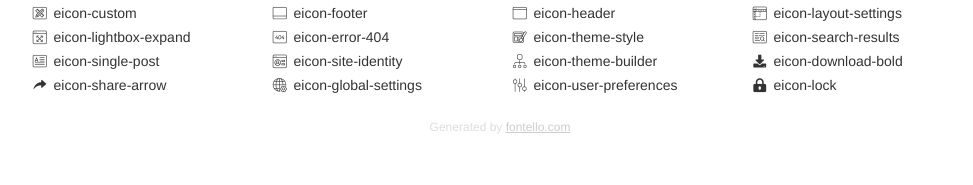
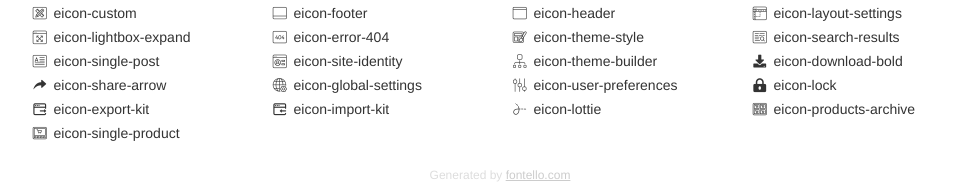
Before and after one commit to elementor/elementor-icons, a website: page index.html in a window 1280 px wide. Shown: the part 2201-2386 px from the top of the page, without its empty margins (140-1113 px from the left). Before the commit the page ends 2338 px from the top, so only its background shows below. Drawn offline with Linux system fonts and the light colour scheme.

Commit message:
Added 5 new icons: export-kit, import-kit, lottie, products-archive and single-product

```diff
--- a/index.html
+++ b/index.html
@@ -851,6 +851,15 @@
 		<div class="the-icons span3" title="Code: 0xe96e"><i class="demo-icon eicon-user-preferences">&#xe96e;</i> <span class="i-name">eicon-user-preferences</span><span class="i-code">0xe96e</span></div>
 		<div class="the-icons span3" title="Code: 0xe96f"><i class="demo-icon eicon-lock">&#xe96f;</i> <span class="i-name">eicon-lock</span><span class="i-code">0xe96f</span></div>
     </div>
+	<div class="row">
+		<div class="the-icons span3" title="Code: 0xe970"><i class="demo-icon eicon-export-kit">&#xe970;</i> <span class="i-name">eicon-export-kit</span><span class="i-code">0xe970</span></div>
+		<div class="the-icons span3" title="Code: 0xe971"><i class="demo-icon eicon-import-kit">&#xe971;</i> <span class="i-name">eicon-import-kit</span><span class="i-code">0xe971</span></div>
+		<div class="the-icons span3" title="Code: 0xe972"><i class="demo-icon eicon-lottie">&#xe972;</i> <span class="i-name">eicon-lottie</span><span class="i-code">0xe972</span></div>
+		<div class="the-icons span3" title="Code: 0xe973"><i class="demo-icon eicon-products-archive">&#xe973;</i> <span class="i-name">eicon-products-archive</span><span class="i-code">0xe973</span></div>
+	</div>
+	<div class="row">
+		<div class="the-icons span3" title="Code: 0xe974"><i class="demo-icon eicon-single-product">&#xe974;</i> <span class="i-name">eicon-single-product</span><span class="i-code">0xe974</span></div>
+	</div>
 </div>
 <div class="container footer">Generated by <a href="http://fontello.com">fontello.com</a></div>
 </body>
--- a/scss/_icons.scss
+++ b/scss/_icons.scss
@@ -366,6 +366,11 @@
 .eicon-global-settings:before { content: '\e96d'; }
 .eicon-user-preferences:before { content: '\e96e'; }
 .eicon-lock:before { content: '\e96f'; }
+.eicon-export-kit:before { content: '\e970'; }
+.eicon-import-kit:before { content: '\e971'; }
+.eicon-lottie:before { content: '\e972'; }
+.eicon-products-archive:before { content: '\e973'; }
+.eicon-single-product:before { content: '\e974'; }
 
 // Aliases
 
```
Also changed, not shown: css/elementor-icons.css, css/elementor-icons.min.css, fonts/eicons.ttf, fonts/eicons.woff, fonts/eicons.woff2, 2 other files.
